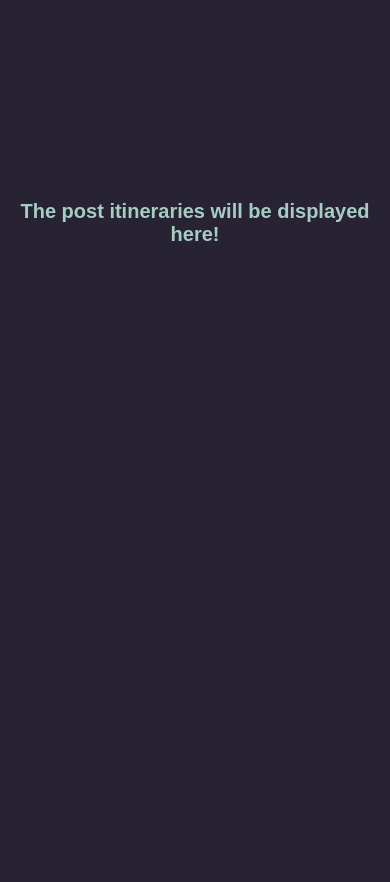
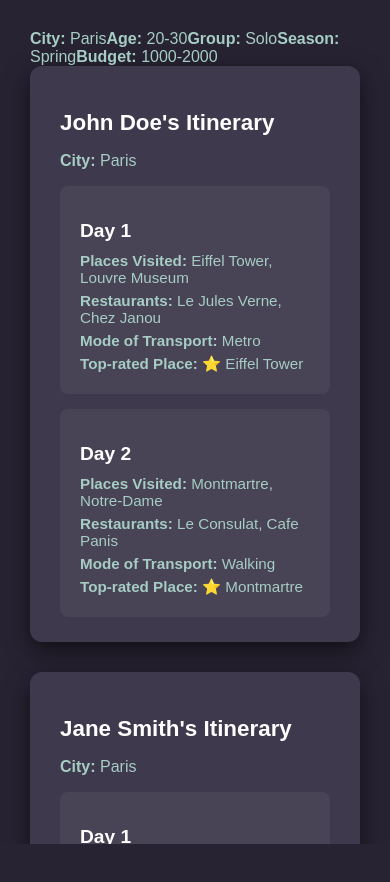
Before and after one commit to kh-a17/travel-itinerary, a React (Create React App) app in the folder my-app/: page /view-post in a window 390 px wide. Shown: the top 882 px of the page. After the commit the page ends 844 px from the top, so only its background shows below. Built offline with nearby package versions, Linux system fonts and the light colour scheme.

Commit message:
Final UI

```diff
--- a/my-app/src/App.js
+++ b/my-app/src/App.js
@@ -8,6 +8,7 @@ import SubmitItinerary from './components/Submit-Itinerary/Submit-Itinerary';
 import ViewPage from './components/ViewPage/ViewPage'
 import ChoosePostType from './components/ChoosePostType/ChoosePostType'
 import VoiceInput from './components/Speech-to-Text/SpeechToText'
+import ThankYou from './components/ThankYou';
 
 function App() {
   return (
@@ -21,6 +22,7 @@ function App() {
         <Route path="/view-post" element={<ViewPage />} />
         <Route path="/post-type" element={<ChoosePostType />} />
         <Route path="/speech-to-text" element={<VoiceInput />} />
+        <Route path="/thank-you" element={<ThankYou />} />
       </Routes>
     </Router>
   );
--- a/my-app/src/components/Submit-Itinerary/Submit-Itinerary.js
+++ b/my-app/src/components/Submit-Itinerary/Submit-Itinerary.js
@@ -1,38 +1,35 @@
-import { use, useState } from 'react';
+import { useState } from 'react';
 import { useNavigate } from 'react-router-dom';
 
 import './Submit-Itinerary.css';
-import StarRating from '../StarRating/StarRating'
-import FilterTile from '../filter-tile/FilterTile'
-import InputBox from '../input-box/InputBox'
+import StarRating from '../StarRating/StarRating';
+import FilterTile from '../filter-tile/FilterTile';
+import InputBox from '../input-box/InputBox';
 
 const SubmitItinerary = () => {
-  const [noOfDays, selectNonOfDays] = useState([])
-  const [formSubmit, setFormSubmit] = useState(false)
+  const [noOfDays, selectNonOfDays] = useState([]);
+  const [formSubmit, setFormSubmit] = useState(false);
   const navigate = useNavigate();
-
 
   const nonOfDaysSelected = (noOfDaysSelect) => {
     const list = [];
     for (let i = 1; i <= noOfDaysSelect; i++) {
       list.push(i);
     }
-    selectNonOfDays(list)
-  }
+    selectNonOfDays(list);
+  };
 
   const onSubmit = () => {
-    setFormSubmit(true)
-    navigate('/post-type')
-  }
+    setFormSubmit(true);
+    navigate('/thank-you'); // ✅ changed to thank-you
+  };
 
   return (
     <div className="submit-post-wrapper">
-      {noOfDays.length <= 0 ?
+      {noOfDays.length <= 0 ? (
         <>
-          <h2>
-            Number of days travelled:
-          </h2>
-          <div class="filter-wrapper">
+          <h2>Number of days travelled:</h2>
+          <div className="filter-wrapper">
             <FilterTile filter="1" filterSelected={() => nonOfDaysSelected(1)} className="square-tile" />
             <FilterTile filter="2" filterSelected={() => nonOfDaysSelected(2)} className="square-tile" />
             <FilterTile filter="3" filterSelected={() => nonOfDaysSelected(3)} className="square-tile" />
@@ -42,59 +39,50 @@ const SubmitItinerary = () => {
 
           <h2>Accomodation</h2>
           <div>
-            <div class="filter-wrapper">
-              <InputBox placeholder='Please enter place' className='acco-input' />
+            <div className="filter-wrapper">
+              <InputBox placeholder="Please enter place" className="acco-input" />
             </div>
           </div>
         </>
-        :
+      ) : (
         <div>
-          <div class="day-wise-wrapper">
-            {noOfDays.map((key) => {
-              return (
-                <div className='day-wrapper' style={{ width: `${100 / noOfDays.length}%` }}>
-                  <div className='day-label'>Day {key}</div>
-                  <form className='form-wrapper'>
-                    <label>
-                      Please list places visited in order:
-                    </label>
-                    <InputBox placeholder='Please enter place' />
-                    <StarRating />
+          <div className="day-wise-wrapper">
+            {noOfDays.map((key) => (
+              <div key={key} className="day-wrapper" style={{ width: `${100 / noOfDays.length}%` }}>
+                <div className="day-label">Day {key}</div>
+                <form className="form-wrapper">
+                  <label>Please list places visited in order:</label>
+                  <InputBox placeholder="Please enter place" />
+                  <StarRating />
+                  <InputBox placeholder="Please enter place" />
+                  <StarRating />
+                  <InputBox placeholder="Please enter place" />
+                  <StarRating />
+                  <InputBox placeholder="Please enter place" />
+                  <StarRating />
+                  <InputBox placeholder="Please enter place" />
+                  <StarRating />
 
-                    <InputBox placeholder='Please enter place' />
-                    <StarRating />
+                  <label>Restaurants</label>
+                  <InputBox placeholder="Enjoy meals here" />
+                  <InputBox placeholder="Enjoy meals here" />
+                  <InputBox placeholder="Enjoy meals here" />
 
-                    <InputBox placeholder='Please enter place' />
-                    <StarRating />
-
-                    <InputBox placeholder='Please enter place' />
-                    <StarRating />
-
-                    <InputBox placeholder='Please enter place' />
-                    <StarRating />
-                    <label>
-                      Restaurants
-                    </label>
-                    <InputBox placeholder='Enjoy meals here' />
-                    <InputBox placeholder='Enjoy meals here' />
-                    <InputBox placeholder='Enjoy meals here' />
-                    <label>
-                      Mode of Transport
-                    </label>
-                    <InputBox placeholder='Roam around the cool way' />
-
-                  </form>
-                </div>
-              )
-            })}
+                  <label>Mode of Transport</label>
+                  <InputBox placeholder="Roam around the cool way" />
+                </form>
+              </div>
+            ))}
           </div>
-          <div className='filter-wrapper'>
-            <button onClick={onSubmit} className='submit-button'>Submit Itinerary</button>
+          <div className="filter-wrapper">
+            <button onClick={onSubmit} className="submit-button">
+              Submit Itinerary
+            </button>
           </div>
         </div>
-      }
+      )}
     </div>
   );
-}
+};
 
 export default SubmitItinerary;
--- /dev/null
+++ b/my-app/src/components/ThankYou.css
@@ -0,0 +1,50 @@
+html, body {
+    margin: 0;
+    padding: 0;
+    height: 100%;
+    overflow: hidden;
+  }
+
+.thank-you-wrapper {
+    position: relative;
+    height: 100vh;
+    width: 100vw; /* use vw for full viewport width */
+    overflow: hidden;
+    display: flex;
+    align-items: center;
+    justify-content: center;
+  }
+
+  .thankyou-video {
+    position: fixed;
+    top: 0;
+    left: 0;
+    height: 100%;
+    width: 100%;
+    object-fit: fill;
+    z-index: -1;
+  }
+
+  .thank-you-container {
+    position: relative;
+    z-index: 2;
+    background-color: rgba(0, 0, 0, 0.4);
+    backdrop-filter: blur(10px);
+    padding: 20px 30px;
+    border-radius: 16px;
+    box-shadow: 0 0 20px rgba(0, 0, 0, 0.4);
+    text-align: center;
+    max-width: 420px;
+    width: 90%;
+  }
+.thank-you-container h1 {
+  font-size: 1.8rem;
+  color: white;
+  margin-bottom: 16px;
+}
+
+.thank-you-container p {
+  font-size: 0.95rem;
+  margin: 8px 0;
+  color: #a6cdc4;
+}
--- a/my-app/src/components/ViewPage/ViewPage.css
+++ b/my-app/src/components/ViewPage/ViewPage.css
@@ -1,7 +1,82 @@
-.view-page-wrapper{
+/* Full Page Styling */
+.view-page {
+    padding: 30px;
+    background-color: #282333;
+    min-height: 100vh;
+    font-family: Arial, sans-serif;
     color: #a6cdc4;
-    text-align: center;
-    margin-top: 200px;
-    font-size: 20px;
-    font-weight: 600;
-}
+  }
+
+  /* Horizontal Filter Bar */
+  .filter-bar {
+    display: flex;
+    justify-content: space-between;
+    flex-wrap: wrap;
+    gap: 25px;
+    background-color: #3e394c;
+    padding: 15px 25px;
+    border-radius: 10px;
+    margin-bottom: 30px;
+    font-weight: bold;
+    box-shadow: 0 4px 12px rgba(0, 0, 0, 0.4);
+  }
+
+  .filter-bar span {
+    margin: 8px 12px;
+    white-space: nowrap;
+  }
+
+  /* Each user's full itinerary card */
+  .user-itinerary-card {
+    background-color: #3e394c;
+    border-radius: 12px;
+    padding: 25px 30px;
+    margin-bottom: 30px;
+    box-shadow: 0 8px 24px rgba(0, 0, 0, 0.6);
+    transition: transform 0.2s ease;
+  }
+
+  .user-itinerary-card:hover {
+    transform: scale(1.01);
+  }
+
+  /* Username Header */
+  .user-itinerary-card h2 {
+    color: #ffffff;
+    margin-bottom: 15px;
+    font-size: 1.4rem;
+  }
+
+  /* Day-wise section inside each user card */
+  .day-block {
+    background-color: rgba(255, 255, 255, 0.05);
+    padding: 15px 20px;
+    margin-top: 15px;
+    border-radius: 8px;
+  }
+
+  .day-block h3 {
+    color: #fff;
+    margin-bottom: 10px;
+    font-size: 1.2rem;
+  }
+
+  .day-block p {
+    margin: 6px 0;
+    font-size: 0.95rem;
+  }
+
+  .day-block strong {
+    color: #a6cdc4;
+  }
+
+  /* Responsive */
+  @media screen and (max-width: 768px) {
+    .filter-bar {
+      flex-direction: column;
+      align-items: flex-start;
+    }
+    .filter-bar span {
+      margin: 6px 0;
+    }
+  }
--- a/my-app/src/components/ViewPage/ViewPage.js
+++ b/my-app/src/components/ViewPage/ViewPage.js
@@ -1,15 +1,94 @@
-import { use, useState } from 'react';
+import React, { useState, useEffect } from 'react';
+import './ViewPage.css';
 
-import './ViewPage.css'
-
+const dummyData = [
+  {
+    username: 'John Doe',
+    city: 'Paris',
+    age: '20-30',
+    group: 'Solo',
+    season: 'Spring',
+    budget: '1000-2000',
+    days: [
+      {
+        day: 'Day 1',
+        places: ['Eiffel Tower', 'Louvre Museum'],
+        restaurants: ['Le Jules Verne', 'Chez Janou'],
+        transport: 'Metro',
+        topPlace: 'Eiffel Tower'
+      },
+      {
+        day: 'Day 2',
+        places: ['Montmartre', 'Notre-Dame'],
+        restaurants: ['Le Consulat', 'Cafe Panis'],
+        transport: 'Walking',
+        topPlace: 'Montmartre'
+      }
+    ]
+  },
+  {
+    username: 'Jane Smith',
+    city: 'Paris',
+    age: '20-30',
+    group: 'Solo',
+    season: 'Spring',
+    budget: '1000-2000',
+    days: [
+      {
+        day: 'Day 1',
+        places: ['Sainte-Chapelle', 'Seine River'],
+        restaurants: ['Le Petit Cler', 'Café de Flore'],
+        transport: 'Bike',
+        topPlace: 'Seine River'
+      },
+      {
+        day: 'Day 2',
+        places: ['Versailles Palace'],
+        restaurants: ['Angelina', 'Le Train Bleu'],
+        transport: 'Train',
+        topPlace: 'Versailles Palace'
+      }
+    ]
+  }
+];
 
 const ViewPage = () => {
+  const [posts, setPosts] = useState([]);
+
+  useEffect(() => {
+    // Simulate fetch
+    setPosts(dummyData);
+  }, []);
 
   return (
-    <div className='view-page-wrapper'>
-        The post itineraries will be displayed here!
+    <div className="view-page">
+      <div className="filter-bar-horizontal">
+        <span><strong>City:</strong> Paris</span>
+        <span><strong>Age:</strong> 20-30</span>
+        <span><strong>Group:</strong> Solo</span>
+        <span><strong>Season:</strong> Spring</span>
+        <span><strong>Budget:</strong> 1000-2000</span>
+      </div>
+
+      <div className="user-cards">
+        {posts.map((user, index) => (
+          <div key={index} className="user-itinerary-card">
+            <h2>{user.username}'s Itinerary</h2>
+            <p><strong>City:</strong> {user.city}</p>
+            {user.days.map((day, idx) => (
+              <div key={idx} className="day-block">
+                <h3>{day.day}</h3>
+                <p><strong>Places Visited:</strong> {day.places.join(', ')}</p>
+                <p><strong>Restaurants:</strong> {day.restaurants.join(', ')}</p>
+                <p><strong>Mode of Transport:</strong> {day.transport}</p>
+                <p><strong>Top-rated Place:</strong> ⭐ {day.topPlace}</p>
+              </div>
+            ))}
+          </div>
+        ))}
+      </div>
     </div>
   );
-}
+};
 
 export default ViewPage;
--- a/my-app/src/components/input-box/InputBox.js
+++ b/my-app/src/components/input-box/InputBox.js
@@ -7,6 +7,7 @@ const InputBox = ({ placeholder, className }) => {
             className={`input-wrapper ${className}`}
             placeholder={`${placeholder}`}
         />
+
     );
 }
 
```
Also changed, not shown: my-app/src/components/Filters.js (deleted, +0 -54 lines), my-app/src/components/Speech-to-Text/SpeechToText.js (+19 -3 lines), my-app/src/components/ThankYou.js (added, +25 -0 lines), my-app/src/assets/bg3.jpg (added), my-app/src/components/SearchAndFilter.js (line endings or trailing spaces), 1 other file (tests, documents, lock files or other folders).
